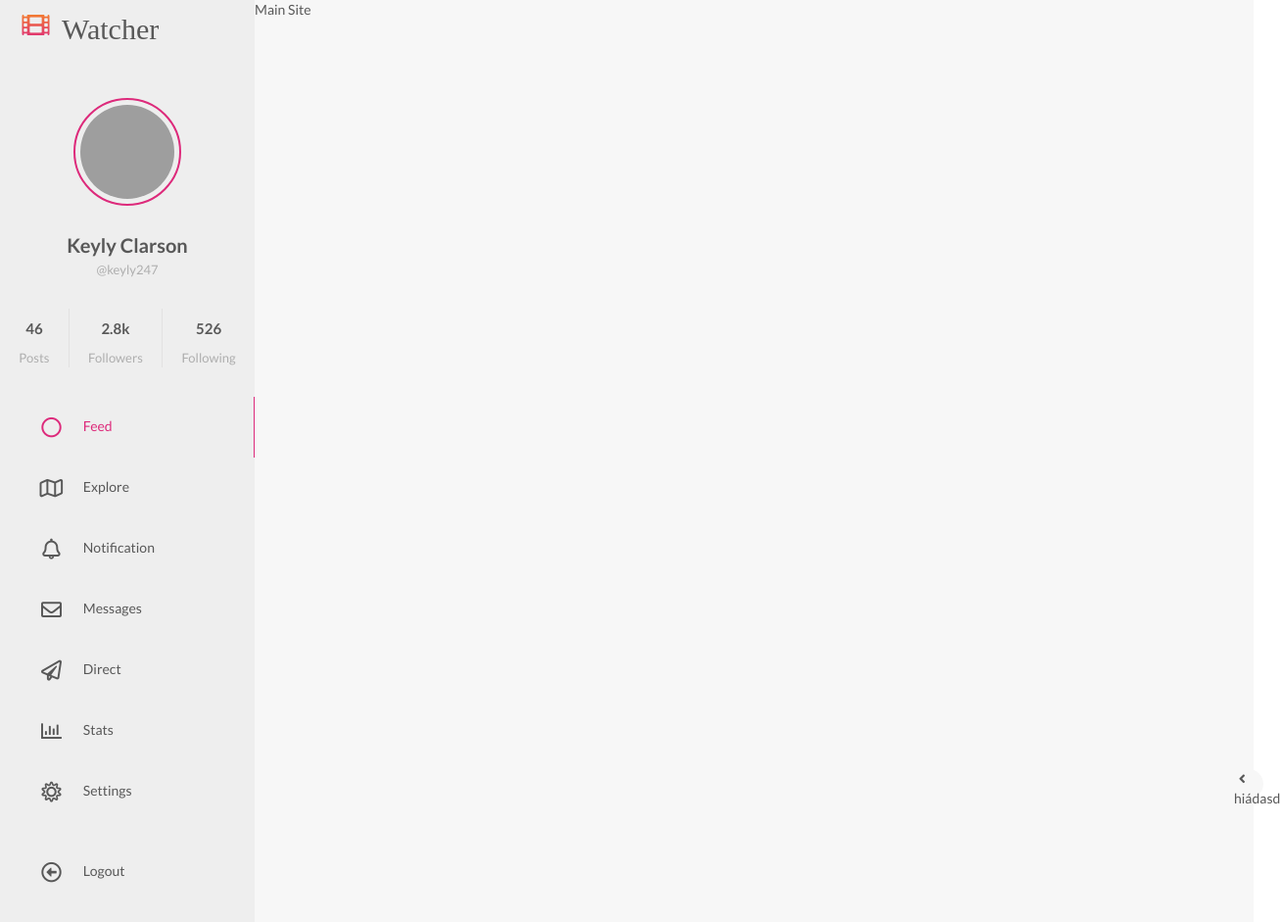
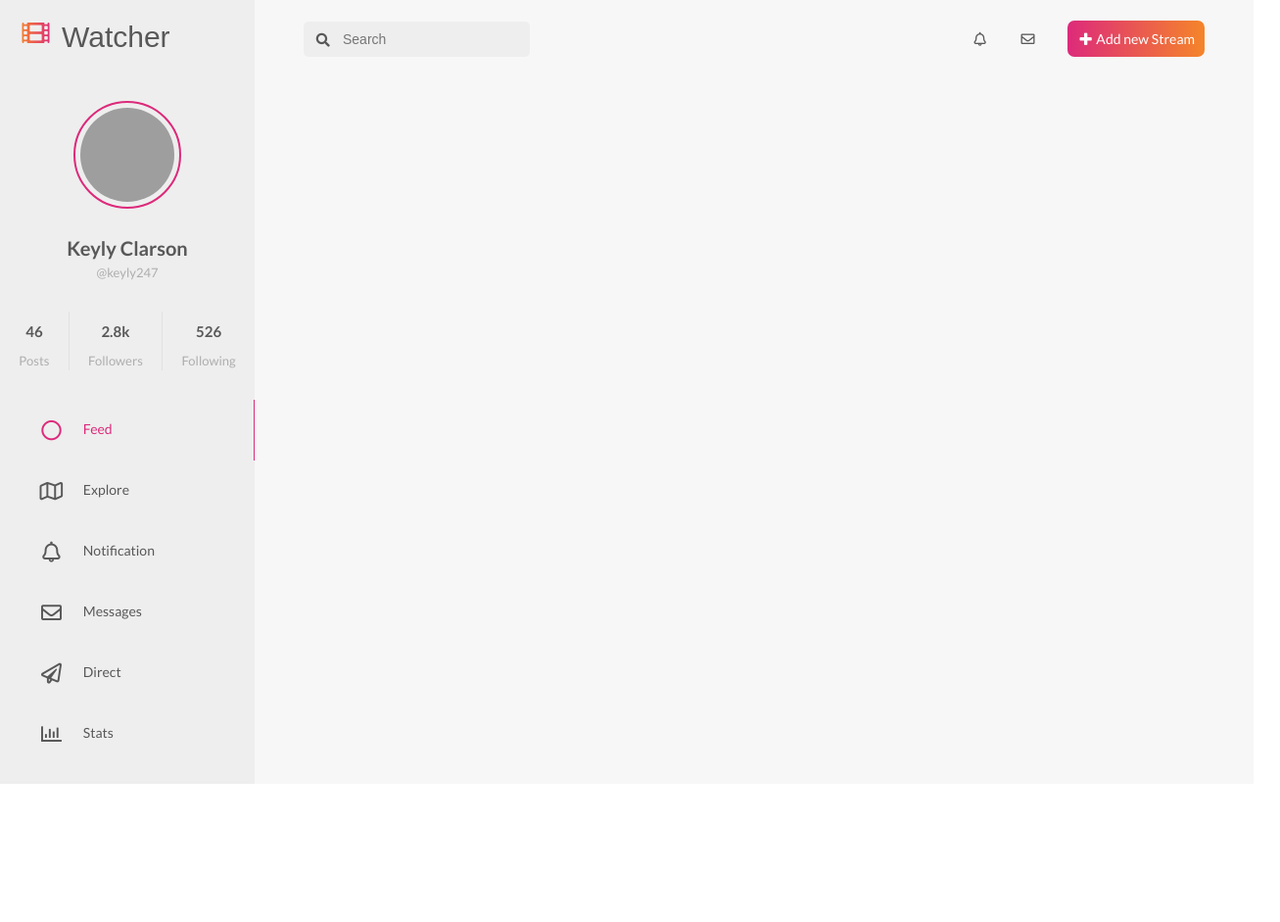
Before and after one commit to DatLe1108/watcher, a React app in the folder client/: page / in a window 1280 px wide. Shown: the whole page at 98% size, 1307 px wide, since content can reach past the window. After the commit the page ends 800 px from the top, so only its background shows below. Built offline with nearby package versions, Linux system fonts and the light colour scheme; grey boxes are pictures that could not be loaded; a web font is replaced by a local one.

Commit message:
Add header content bar

```diff
--- a/client/src/components/App.js
+++ b/client/src/components/App.js
@@ -1,7 +1,7 @@
 import React from 'react';
 import { Router, Route , Switch } from 'react-router-dom';
 
-import Header from './Header';
+import Header from './header/Header';
 import Sidebar from './sidebar/Sidebar';
 import ShowStream from './stream/ShowStream';
 import StreamList from './stream/StreamList';
@@ -35,7 +35,7 @@ class App extends React.Component {
                         <Sidebar/>
                     </div>
                     <div className="content">
-                        Main Site
+                        <Header/>
                     </div>
                 </div>
             </Router>
--- a/client/src/components/Header.js
+++ /dev/null
@@ -1,18 +0,0 @@
-import React from 'react';
-
-import Login from './login/Login';
-
-class Header extends React.Component {
-
-    render() {
-        return (
-            <div className="ui secondary pointing menu">
-                <div className="right menu">
-                    <Login />
-                </div>
-            </div>
-        );
-    }
-}
-
-export default Header;
--- /dev/null
+++ b/client/src/components/header/Header.js
@@ -0,0 +1,32 @@
+import React from 'react';
+import { Link } from 'react-router-dom';
+
+import headerStyle from './header.module.scss';
+
+class Header extends React.Component {
+
+    render() {
+        return (
+            <div className={headerStyle.header}>
+                <div className={headerStyle.searchBar}>
+                    <i class="search icon"></i>
+                    <input placeholder="Search"/>
+                </div>
+                <div className={headerStyle.ctaButton}>
+                    <i className="bell outline icon"></i>
+                </div>
+                <div className={headerStyle.ctaButton}>
+                    <i className="envelope outline icon"></i>
+                </div>
+                <div className={headerStyle.ctaButton}>
+                    <Link to="/" className={headerStyle.addStreamButton}>
+                        <i class="plus icon"></i>
+                        Add new Stream
+                    </Link>
+                </div>
+            </div>
+        );
+    }
+}
+
+export default Header;
--- /dev/null
+++ b/client/src/components/header/header.module.scss
@@ -0,0 +1,45 @@
+@import '../../styles/abstract/variables';
+
+.header {
+    height: $header-height;
+    margin: 2rem 2rem;
+    display: flex;
+    align-items: center;
+    justify-content: flex-end;
+
+    .searchBar {
+        margin-right: auto;
+        position: relative;
+
+        input {
+            border: none;
+            background-color: $color-grey-light-1;
+            border-radius: .5rem;
+            padding: 1rem 1rem 1rem 4rem;
+            outline: none;
+            color: $color-grey-dark-1;
+        }
+
+        i {
+            position: absolute;
+            top: 25%;
+            left: 5%;
+        }
+    }
+
+    .ctaButton {
+
+        cursor: pointer;
+
+        .addStreamButton {
+            color: $color-white;
+            background-image: linear-gradient(to right, $color-vivid, $color-orange);
+            padding: 1rem 1rem;
+            border-radius: .7rem;
+        }
+    }
+
+    .ctaButton:not(:last-child) {
+        margin-right: 3rem;
+    }
+}
--- a/client/src/components/sidebar/Sidebar.js
+++ b/client/src/components/sidebar/Sidebar.js
@@ -50,7 +50,6 @@ class Sidebar extends React.Component {
                         </li>
                         <div className={sidebarStyle.coslapseButton}>
                             <i className="angle left icon"></i>
-                            hiádasd
                         </div>
                     </ul>
                     <ul>
--- a/client/src/components/sidebar/sidebar.module.scss
+++ b/client/src/components/sidebar/sidebar.module.scss
@@ -1,15 +1,14 @@
 @import '../../styles/abstract/variables';
 
 .header {
-    height: $header-height;
+    margin-top: 2rem;
     text-align: center;
-    margin: auto;
     display: flex;
     justify-content: flex-start;
     align-items: flex-end;
 
     .appName {
-        font-family: 'Billabong';
+        font-family: 'Billabong', sans-serif;
         color: $color-grey-dark-1;
         font-size: 3rem;
     }
@@ -17,7 +16,7 @@
     .logo {
         margin: 0 1rem 0 2rem;
         color: transparent;
-        background-image: linear-gradient($color-orange, $color-vivid);
+        background-image: linear-gradient(to right, $color-orange, $color-vivid);
         background-clip: text;
     }
 }
@@ -32,6 +31,7 @@
     ul {
         list-style: none;
         margin: 2rem 0 2rem 2rem;
+        position: relative;
 
         li {
 
@@ -48,9 +48,8 @@
             }
         }
 
-        .regular:last-child {
+        .regular:last-of-type {
             border-bottom: 1px solid $color-grey-2;
-            position: relative;
         }
 
         .coslapseButton {
@@ -61,6 +60,7 @@
             height: 3rem;
             background-color: $color-grey-light-2;
             border-radius: 2rem;
+            line-height: 3rem;
         }
     }
 }
--- a/client/src/components/user/profile.module.scss
+++ b/client/src/components/user/profile.module.scss
@@ -2,7 +2,7 @@
 
 .holder {
     width: 100%;
-    margin: 6rem 0 3rem 0;
+    margin: 5.5rem 0 3rem 0;
 
     .image {
         width: 11rem;
--- a/client/src/styles/abstract/_variables.scss
+++ b/client/src/styles/abstract/_variables.scss
@@ -18,3 +18,5 @@ $color-grey-2: #e2e1e1;
 $color-grey-light-1: #eee;
 $color-grey-light-2: #f7f7f7;
 $color-grey-dark-1: #585858;
+
+$color-white: #fff;
--- a/client/src/styles/layout/_home.scss
+++ b/client/src/styles/layout/_home.scss
@@ -4,11 +4,15 @@
 
     .sidebar {
         width: 26rem;
+        height: 100vh;
         background-color: $color-grey-light-1;
+        overflow-x: hidden;
+        overflow-y: auto;
     }
 
     .content {
         flex: 1;
         background-color: $color-grey-light-2;
+        padding: 0 3rem;
     }
 }
```
